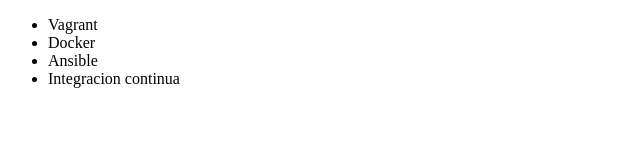
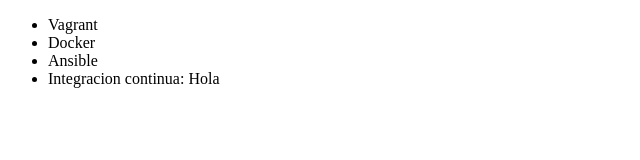
Before and after one commit to 26Aron/alura-git, a plain HTML site: page index.html in a window 1280 px wide. Shown: the full height of the page, 0-640 px from the left. Drawn offline with Linux system fonts and the light colour scheme.

Commit message:
Renombrando curso de integracion continua

```diff
--- a/index.html
+++ b/index.html
@@ -9,7 +9,7 @@
          <li> Vagrant </li>
          <li> Docker </li>
          <li> Ansible </li>
-         <li> Integracion continua </li>
+         <li> Integracion continua: Hola </li>
      </ul>
 </body>
 </html>
```
